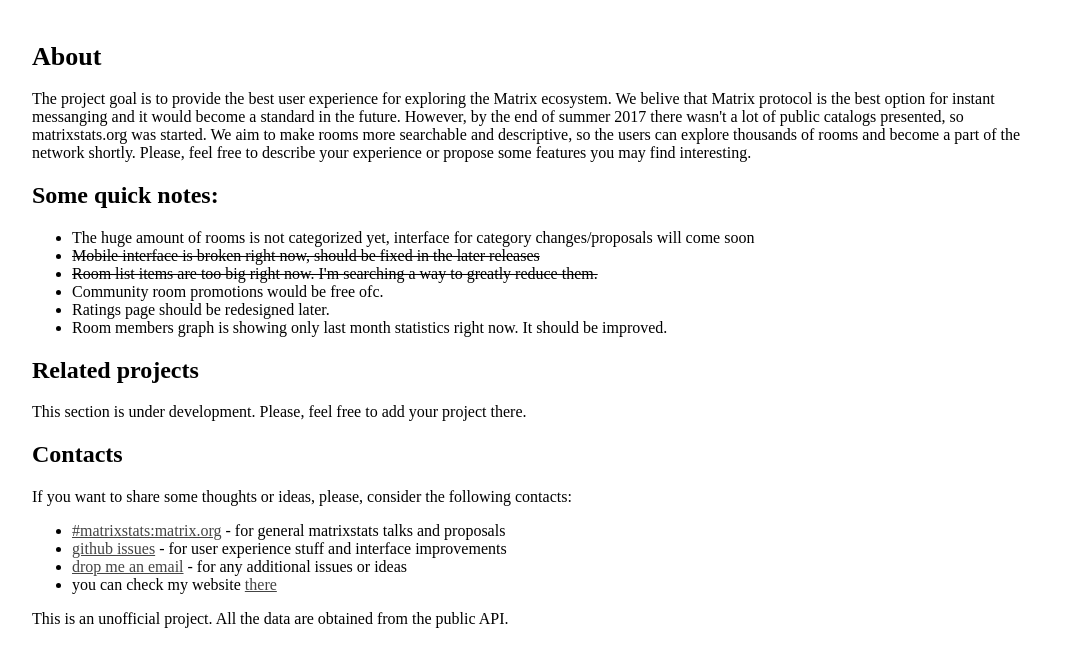
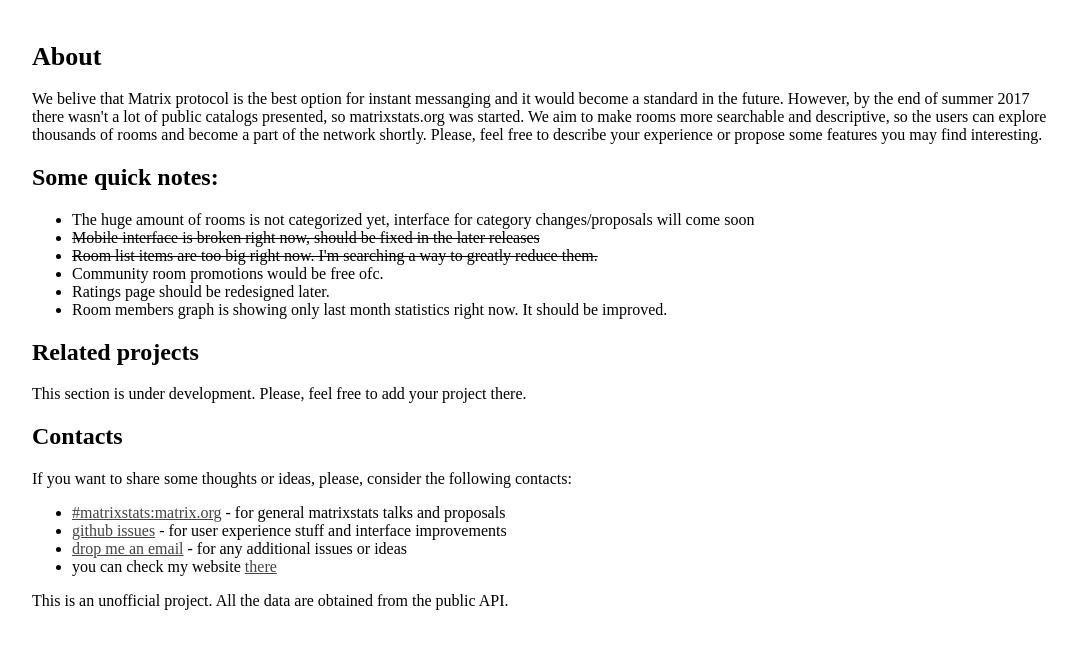
Before and after one commit to a13xmt/matrixstats.org, a Django app: page /about/ in a window 1280 px wide. Shown: the part 70-737 px from the top of the page, without its empty margins (93-1170 px from the left). Run offline with Django 3.2, Linux system fonts and the light colour scheme; some libraries are stand-ins or nearby versions.

Commit message:
Change text on about page.

```diff
--- a/source/room_stats/templates/room_stats/about.html
+++ b/source/room_stats/templates/room_stats/about.html
@@ -6,7 +6,7 @@
 
 {% block content %}
     <h1>About</h1>
-    The project goal is to provide the best user experience for exploring the Matrix ecosystem. We belive that Matrix protocol is the best option for instant messanging and it would become a standard in the future. However, by the end of summer 2017 there wasn't a lot of public catalogs presented, so matrixstats.org was started. We aim to make rooms more searchable and descriptive, so the users can explore thousands of rooms and become a part of the network shortly. Please, feel free to describe your experience or propose some features you may find interesting.
+    We belive that Matrix protocol is the best option for instant messanging and it would become a standard in the future. However, by the end of summer 2017 there wasn't a lot of public catalogs presented, so matrixstats.org was started. We aim to make rooms more searchable and descriptive, so the users can explore thousands of rooms and become a part of the network shortly. Please, feel free to describe your experience or propose some features you may find interesting.
 
     <!-- <h2>How to promote a room?</h2>
          We can help to promote the room and spread the word about it. The room will be placed to community catalog and become visible on the main page periodically.
```
